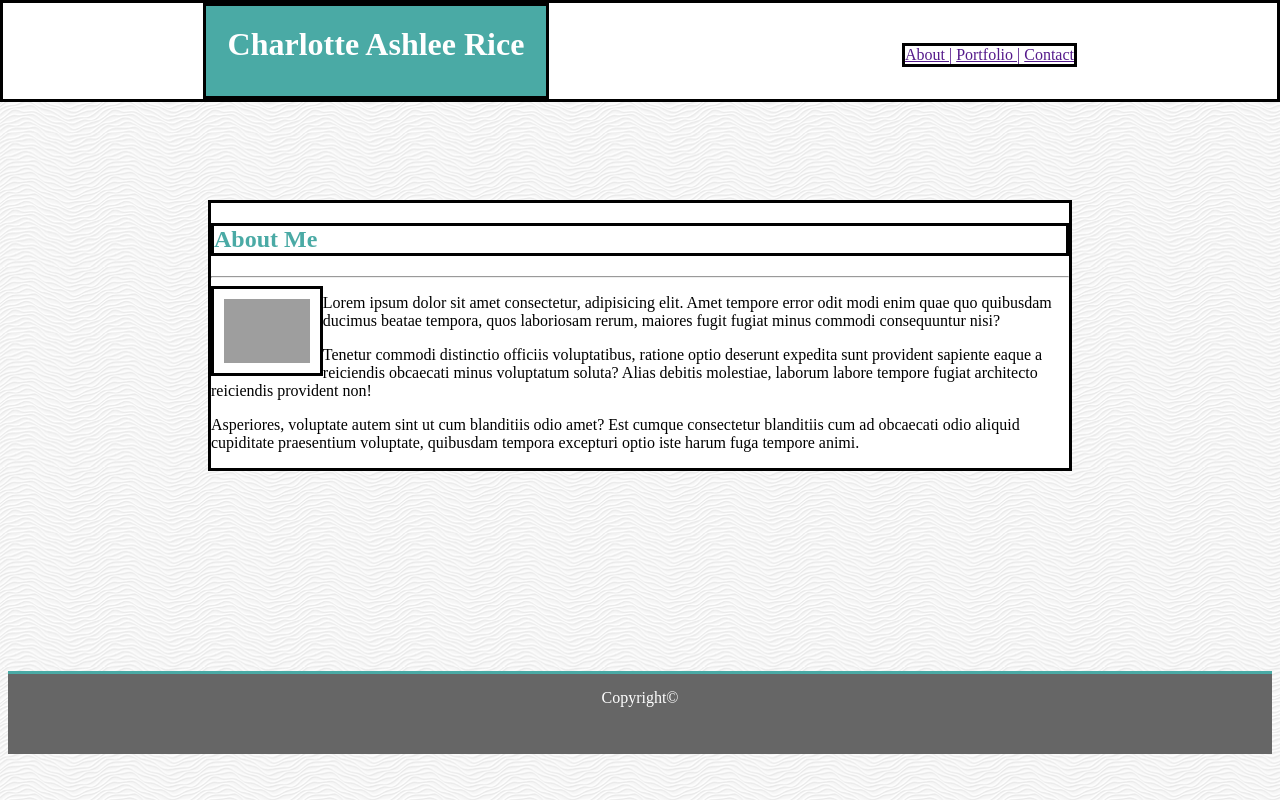
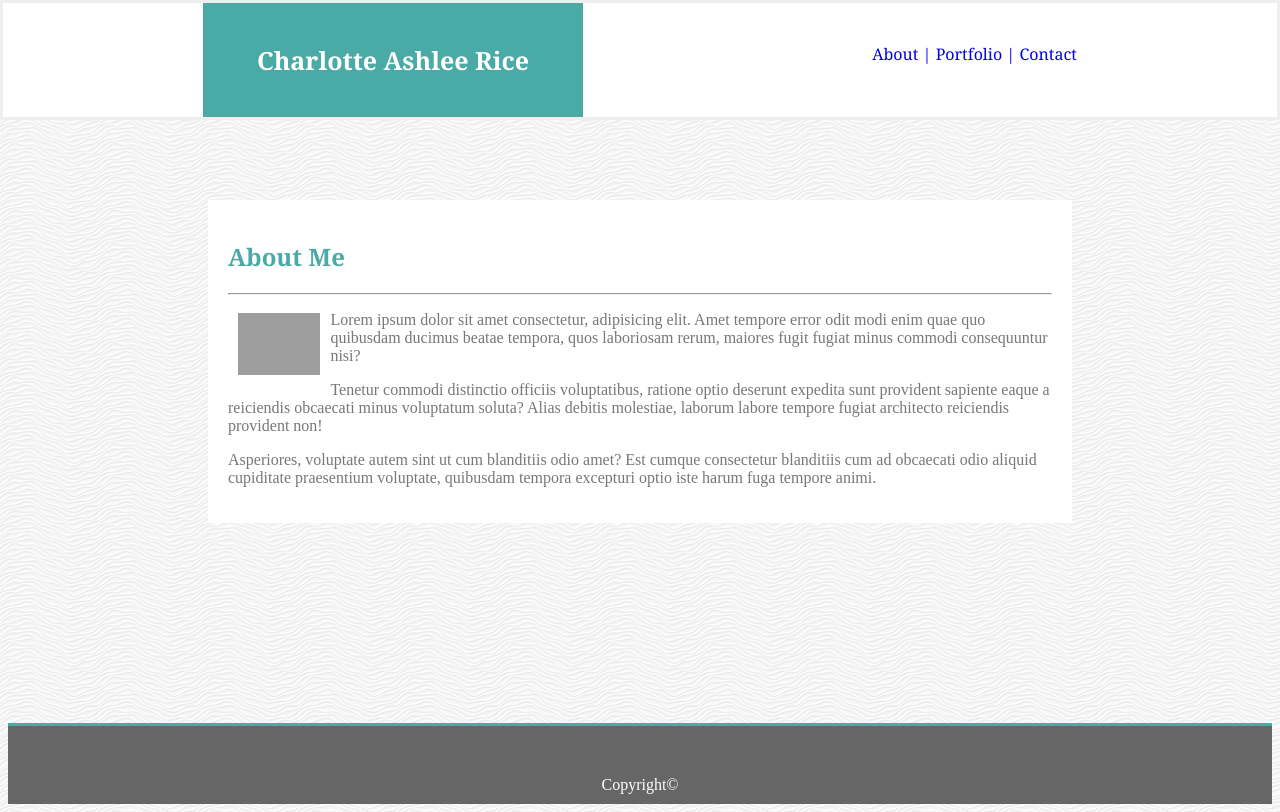
Before and after one commit to charlotterice/charlotterice, a plain HTML site: page index.html in a window 1280 px wide. Drawn offline with Linux system fonts and the light colour scheme; grey boxes are pictures that could not be loaded.

```diff
--- a/assets/css/style.css
+++ b/assets/css/style.css
@@ -1,36 +1,29 @@
 h1{
     background-color: #4aaaa5;
     margin:0px;
-    height:50px;
     width:300px;
     position: relative;
     left: 200px;
     top:0px;
     color: white;
-    border: solid;
-    border-color:black;
     text-align:center;
-    padding:20px;
+    font-size: 25px;
+    padding:40px;
 }
 nav {
     position: absolute;
     top:40px;
     right:200px;
-    border: solid;
-    border-color:black;
 }
 h2 {
     color:#4aaaa5;
-    border: solid;
-    border-color:black;
+    font-family: 'Georgia', 'Times New Roman', Times, serif
 }
 img {
     padding: 10px;
     width:10%;
     height:10%;
     float: left;
-    border: solid;
-    border-color:black;
 }
 body {
     background-image: url(../images/white-waves.png)
@@ -38,24 +31,25 @@ body {
 .container {
     background-color:#fff;
     margin:200px;
-    border: solid;
-    border-color:black;
+    color:#777;
+    padding:20px;
 }
 footer {
     background-color: #666;
-    text-align: center;
+    text-align:center;
     color: white;
-    height: 50px;
-    padding:15px;
+    padding-top:50px;
+    padding-bottom:10px;
     border-top-style: solid;
     border-top-color:#4aaaa5;
 }
 header {
     background-color:white;
+    font-family: 'Georgia', 'Times New Roman', Times, serif;
     position:fixed;
     top:0;
     right:0;
     left:0;
-    border: solid;
-    border-color:black;
+    border-style: solid;
+    border-color:#eee;
 }
--- a/index.html
+++ b/index.html
@@ -7,13 +7,14 @@
     <link rel="stylesheet" href="assets/css/style.css">
     <title>Charlotte Rice's Portfolio</title>
 </head>
+<STYLE>A {text-decoration: none;} </STYLE>
 <body>
     <header>
         <h1>Charlotte Ashlee Rice</h1>
         <nav>
-            <a href="">About  |</a>
-            <a href="">Portfolio  |</a>
-            <a href="">Contact</a>
+            <a href="http://google.com>">About  |</a>
+            <a href="http://google.com">Portfolio  |</a>
+            <a href="http://google.com">Contact</a>
         </nav>
     </header>
     <div class="container">
```
